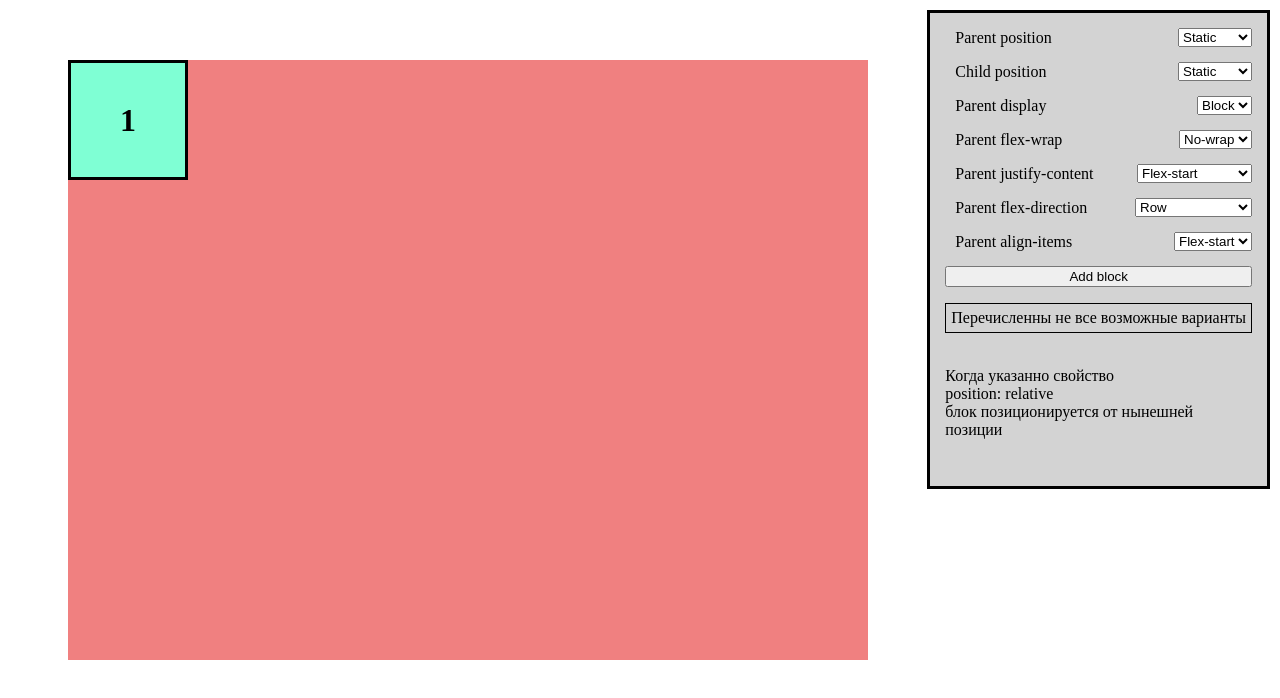
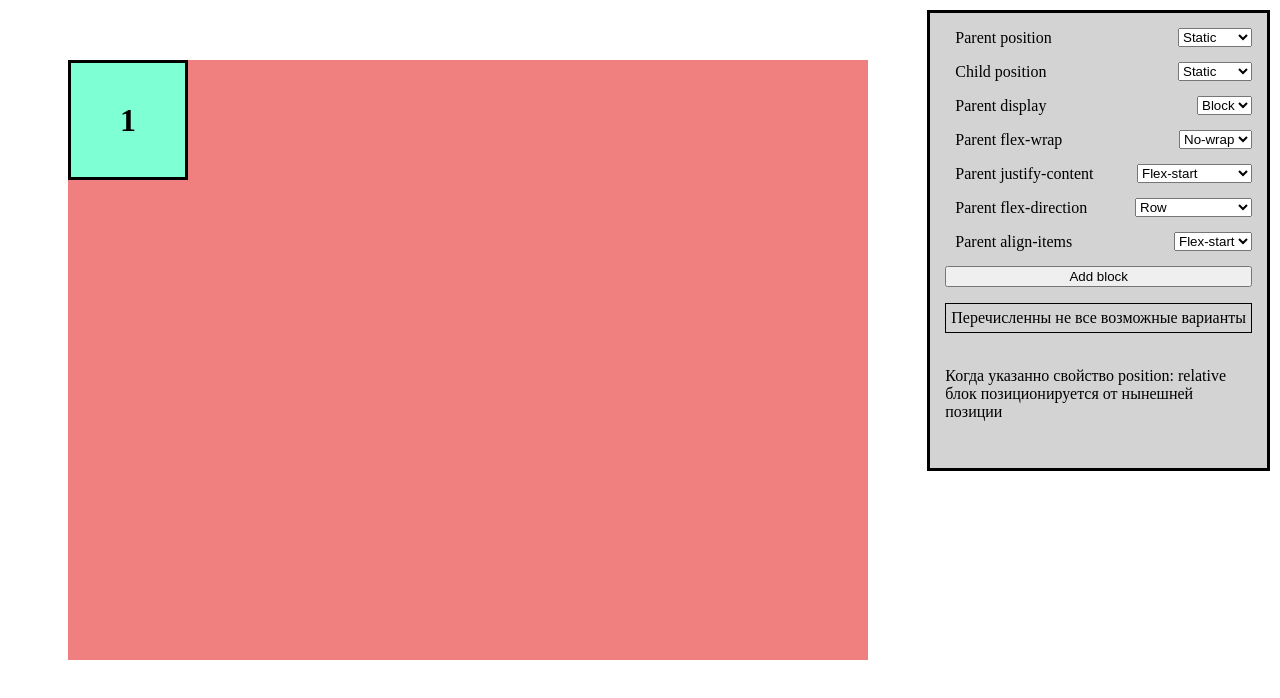
Before and after one commit to Gramded/Magedia-front, a plain HTML site: page index.html in a window 1280 px wide. Drawn offline with Linux system fonts and the light colour scheme.

Commit message:
Update index.html

```diff
--- a/index.html
+++ b/index.html
@@ -77,7 +77,7 @@
         <p class="alert">
             Перечисленны не все возможные варианты<br>
             <hr>
-            Когда указанно свойство <br>
+            Когда указанно свойство
             position: relative <br>
             блок позиционируется от нынешней <br>
             позиции
```
